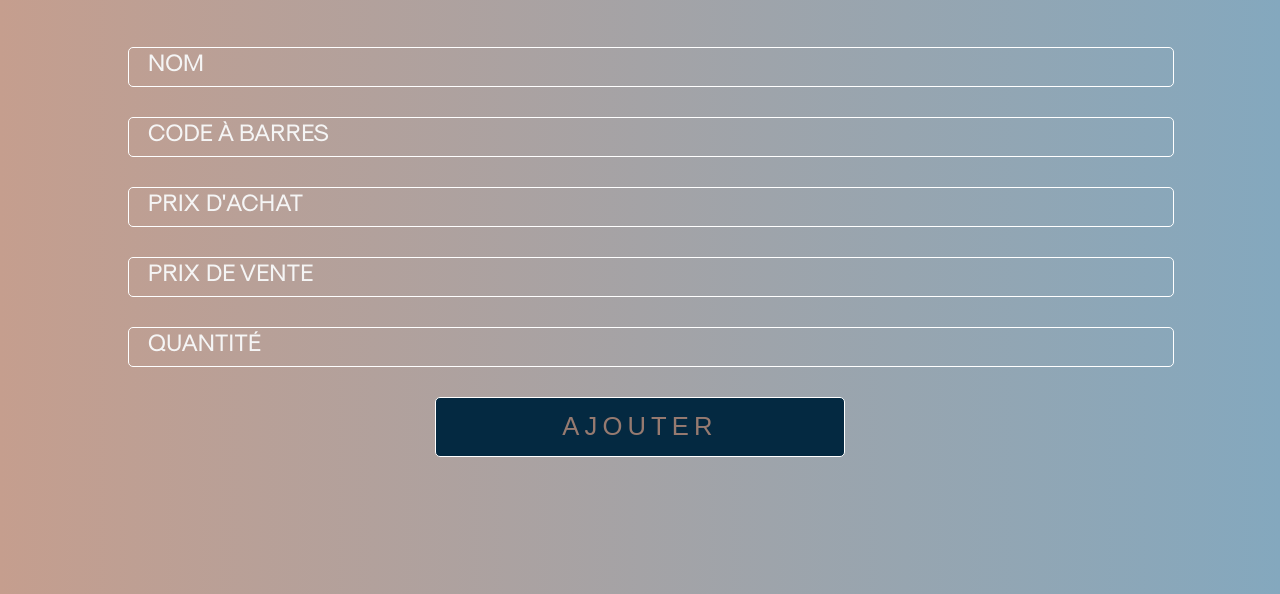
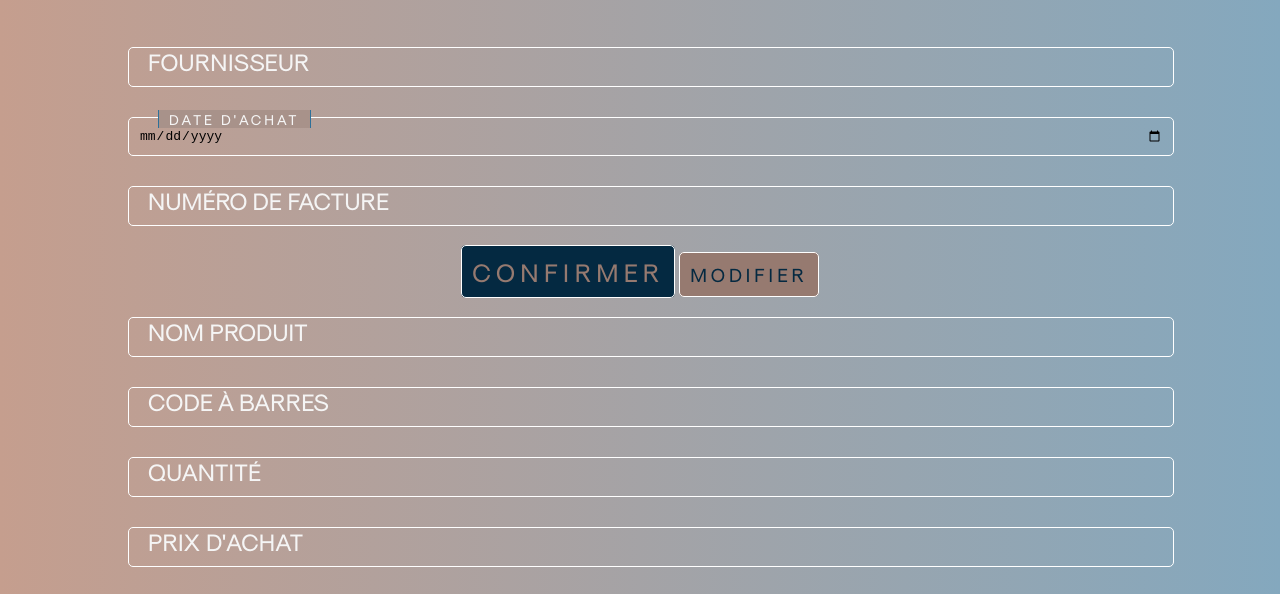
Before and after one commit to deverduo/superette, an Electron app: page saisie.html in a window 1280 px wide. Shown: the part 202-796 px from the top of the page. Drawn offline with Linux system fonts and the light colour scheme.

Commit message:
saisie with radio butttons (fournisseur et produit)

```diff
--- a/saisie.css
+++ b/saisie.css
@@ -48,6 +48,15 @@
     background-color: #a8928a;
     letter-spacing: 0.2em;
 }
+.valid{
+    transform: translate(10px,-7px);
+    font-size: 0.9em;
+    padding: 0 10px;
+    border-left: 1px solid #2e7099;
+    border-right: 1px solid #2e7099;
+    background-color: #a8928a;
+    letter-spacing: 0.2em;
+}
 .input_saisie:valid,
 .input_saisie:focus{
     border: 1.2px solid #042336;
@@ -68,7 +77,39 @@
     letter-spacing: 0.2em;
     cursor: pointer;
 }
-.confirm:hover{
+
+.confirm_label{
+    border: 1px solid white;
+    border-radius: 5px;
+    width: 40%;
+    background-color: #042941;
+    color: #967a70;
+    transition: .3s;
+    font-size: 1.6em;
+    padding: 10px;
+    letter-spacing: 0.2em;
+    cursor: pointer;
+    text-align: center;
+}
+.confirm:hover,.confirm_label:hover{
     background-color: #967a70;
     color: #042941;
 }
+
+#confirmer:checked~#label_confirmer{
+    background-color: #967a70;
+    color: #042941;
+    font-size: 1.2em;
+    cursor:not-allowed;
+
+}
+#modifier:checked~#label_modifier{
+    background-color: #967a70;
+    color: #042941;
+    font-size: 1.2em;
+    cursor:not-allowed;
+
+}
+#modifier:checked~#nomp{
+
+}
--- a/saisie.html
+++ b/saisie.html
@@ -13,12 +13,21 @@
                 <h1 class="myMarket">Ajouter produit</h1>
 
                 <form class="form_saisie">
-                    <div class="saisie"> <input type="text" id="nom" class="input_saisie" required> <label for="nom" class="label_saisie">Nom</label></div>
-                    <div class="saisie"><input type="number" id="code" class="input_saisie" required> <label for="code" class="label_saisie">Code à barres </label></div>
+                    <div class="saisie"> <input type="text" id="nom" class="input_saisie" required> <label for="nom" class="label_saisie">Fournisseur </label></div>
+                    <div class="saisie"><input type="date" id="date" class="input_saisie" required> <label for="date" class="label_saisie valid">Date d'achat </label></div>
+                    <div class="saisie"><input type="number" id="nf" class="input_saisie" required><label for="nf" class="label_saisie">Numéro de facture</label></div>
+                    <span style="display: inline;">
+                        <input type="radio" class="confirm" id="confirmer" name="access" style="display: none;"><label for="confirmer" class="confirm_label" id="label_confirmer">CONFIRMER</label>
+                        <input type="radio" class="confirm" id="modifier" name="access" style="display: none;"  checked><label for="modifier" class="confirm_label" id="label_modifier">MODIFIER</label>
+                    </span>
+                    <div class="saisie"> <input type="text" id="nompr" class="input_saisie" required> <label for="nompr" class="label_saisie">Nom produit </label></div>
+                    <div class="saisie"><input type="number" id="cb" class="input_saisie" required> <label for="cb" class="label_saisie">Code à barres</label></div>
+                    <div class="saisie"><input type="number" id="qnt" class="input_saisie" required><label for="qnt" class="label_saisie">Quantité</label></div>
                     <div class="saisie"><input type="number" id="pa" class="input_saisie" required><label for="pa" class="label_saisie">Prix d'achat</label></div>
-                    <div class="saisie"><input type="number" id="pv" class="input_saisie" required> <label for="pv"  class="label_saisie">Prix de vente</label></div>
-                    <div class="saisie"><input type="number" id="qnt" class="input_saisie" required> <label for="qnt" class="label_saisie">Quantité </label></div>
-                    <input type="submit" class="confirm" value="AJOUTER">
+                    <div class="saisie"><input type="number" id="pv" class="input_saisie" required><label for="pv" class="label_saisie">Prix de vente</label></div>
+
+                    <input type="submit" value="AJOUTER" class="confirm" id="ajouter">
+
                 </form>
 
            </div>
```
